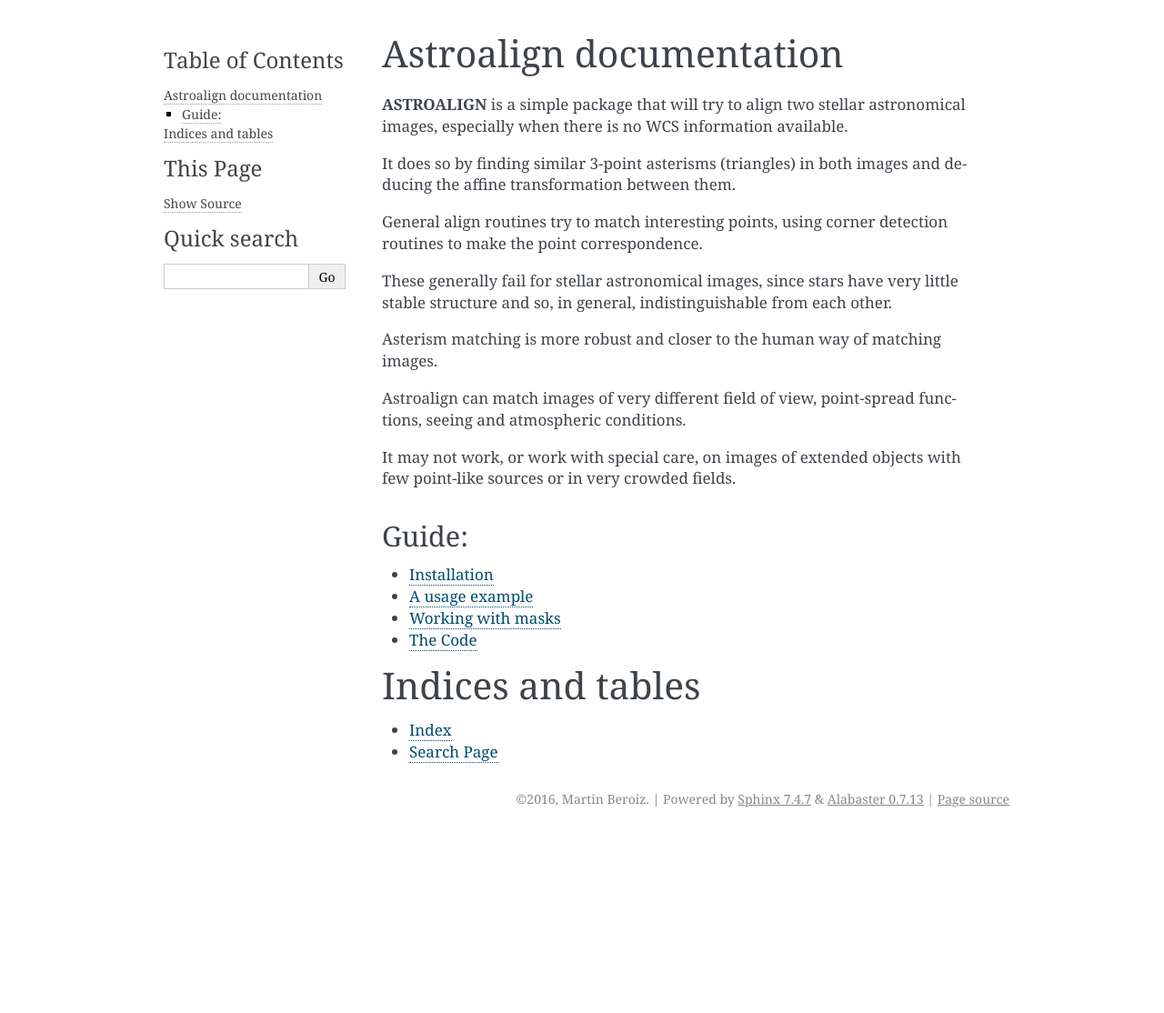
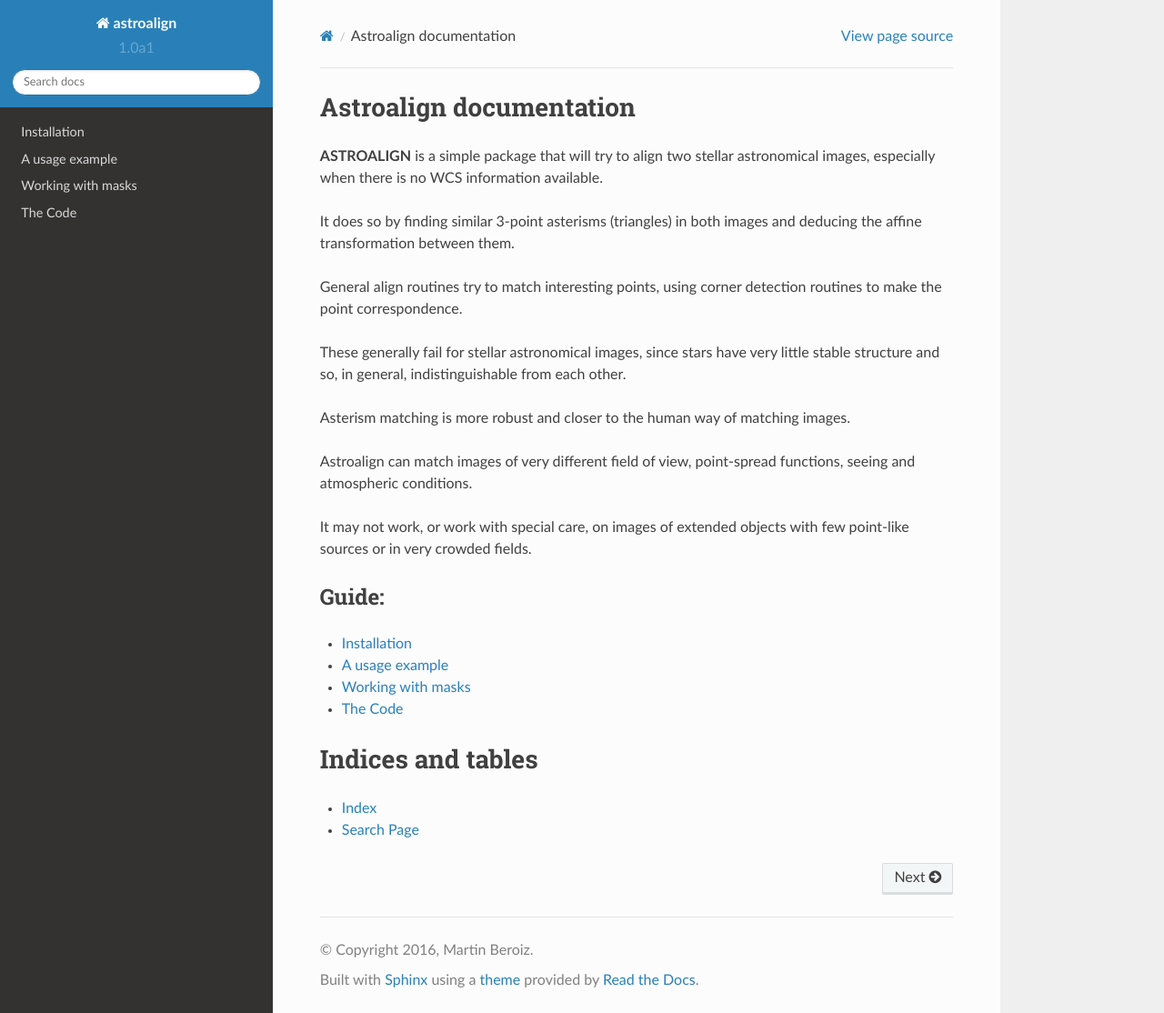
Before and after one commit to quatrope/astroalign, a Sphinx documentation site: the page built from docs/index.rst, in a window 1280 px wide and 1114 px high. Shown: the whole window at 91% size. Built offline with Sphinx 7.4.7 and the Read the Docs theme 2.0.0, drawn with Linux system fonts in a browser that asks for light colours.

Commit message:
Changed docs html theme to sphinx_rtd_theme

```diff
--- a/docs/conf.py
+++ b/docs/conf.py
@@ -116,7 +116,7 @@ todo_include_todos = False
 
 # The theme to use for HTML and HTML Help pages.  See the documentation for
 # a list of builtin themes.
-html_theme = 'alabaster'
+html_theme = 'sphinx_rtd_theme'
 
 # Theme options are theme-specific and customize the look and feel of a theme
 # further.  For a list of options available for each theme, see the
--- a/docs/index.rst
+++ b/docs/index.rst
@@ -1,3 +1,5 @@
+.. _index:
+
 Astroalign documentation
 ========================
 
```
